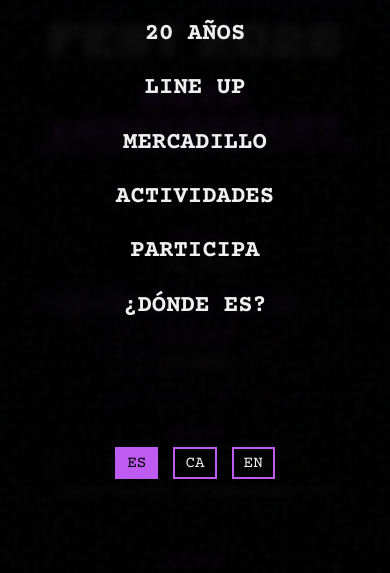
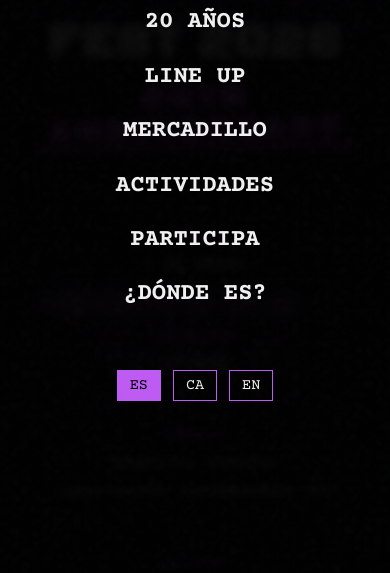
Before and after one commit to plastikaweb/queens-of-steel, a website: page index.html in a window 390 px wide. Both pictures are taken after a click on the button "Menu". Shown: the part 228-801 px from the top of the page. Drawn offline with nearby package versions, Linux system fonts and the light colour scheme.

Commit message:
style: refine mobile navigation list margin, language switch button styles, and spacing.

```diff
--- a/public/css/components/nav.css
+++ b/public/css/components/nav.css
@@ -257,7 +257,6 @@ nav a.selected {
     flex-direction: column;
     gap: 1rem;
     text-align: center;
-    margin: 90px auto;
     padding: 2rem 0;
     width: 100%;
   }
@@ -269,8 +268,8 @@ nav a.selected {
 
   .lang-switch-mobile {
     display: flex !important;
-    gap: 15px;
-    margin-top: 0;
+    gap: 12px;
+    margin-top: 1.5rem;
     margin-bottom: 1rem;
     justify-content: center;
   }
@@ -278,10 +277,10 @@ nav a.selected {
   .lang-switch-mobile button {
     cursor: pointer;
     background: transparent;
-    border: 2px solid var(--color-accent);
+    border: 1px solid var(--color-accent);
     color: var(--color-text);
-    padding: 5px 10px;
-    font-size: 1rem;
+    padding: 6px 12px;
+    font-size: 0.95rem;
     font-family: var(--font-body);
     text-transform: uppercase;
   }
```
Also changed, not shown: index.html (+2 -2 lines).
